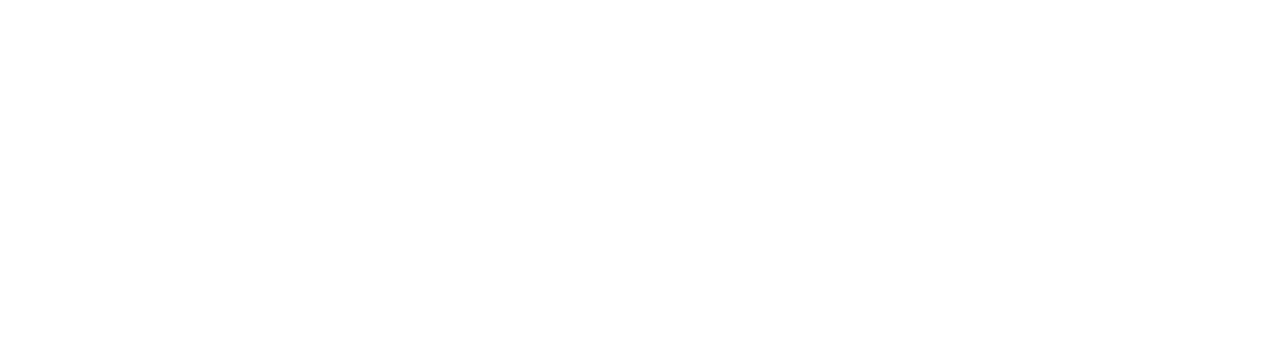
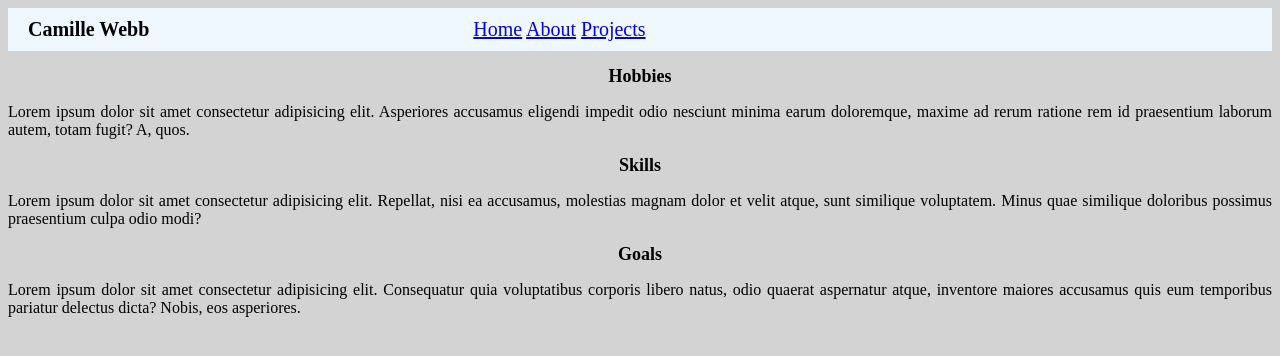
Before and after one commit to camiwebb/block09-personal-portfolio, a plain HTML site: page about.html in a window 1280 px wide. Drawn offline with Linux system fonts and the light colour scheme.

Commit message:
added text and styling to the about page

```diff
--- a/about.html
+++ b/about.html
@@ -0,0 +1,41 @@
+<!DOCTYPE html>
+<html lang="en">
+<head>
+    <meta charset="UTF-8">
+    <meta name="viewport" content="width=device-width, initial-scale=1.0">
+    <title>Camille's Personal Portfolio</title>
+    <link rel="stylesheet" href="style.css">
+    <script src="javascript.js" defer></script>
+</head>
+<body>
+    <header>
+      <div class="header">
+        <h1>Camille Webb</h1>
+        <nav>
+           <a href="index.html">Home</a>
+            <a href="about.html">About</a>
+            <a href="portfolio.html">Projects</a>
+        </nav>
+      </div>
+    </header>
+    <main>
+        <section class="about">
+            <h2>
+                Hobbies
+            </h2>
+            <p>
+                Lorem ipsum dolor sit amet consectetur adipisicing elit. Asperiores accusamus eligendi impedit odio nesciunt minima earum doloremque, maxime ad rerum ratione rem id praesentium laborum autem, totam fugit? A, quos.
+            </p>
+        </section>
+        <section class="about">
+            <h2>Skills</h2>
+            <p>Lorem ipsum dolor sit amet consectetur adipisicing elit. Repellat, nisi ea accusamus, molestias magnam dolor et velit atque, sunt similique voluptatem. Minus quae similique doloribus possimus praesentium culpa odio modi?</p>
+
+        </section>
+        <section class="about">
+            <h2>Goals</h2>
+            <p>Lorem ipsum dolor sit amet consectetur adipisicing elit. Consequatur quia voluptatibus corporis libero natus, odio quaerat aspernatur atque, inventore maiores accusamus quis eum temporibus pariatur delectus dicta? Nobis, eos asperiores.</p>
+        </section>
+    </main>
+</body>
+</html>
--- a/style.css
+++ b/style.css
@@ -16,6 +16,7 @@ nav {
 }
 h2 {
     font-size: 18px;
+    text-align: center;
 }
 .quote {
     font-style: italic;
@@ -24,3 +25,6 @@ h2 {
 body {
     background-color: lightgray;
 }
+.about {
+    text-align: justify;
+}
```
